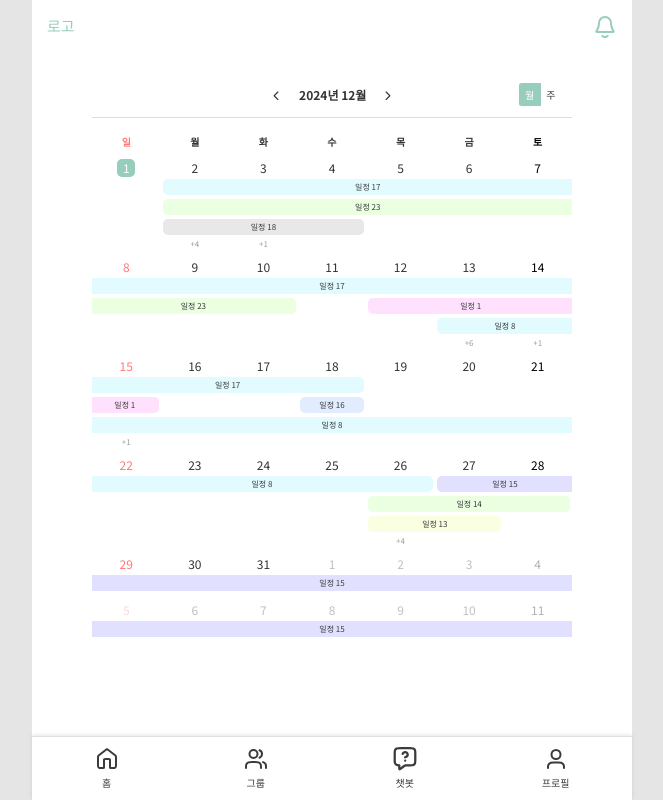
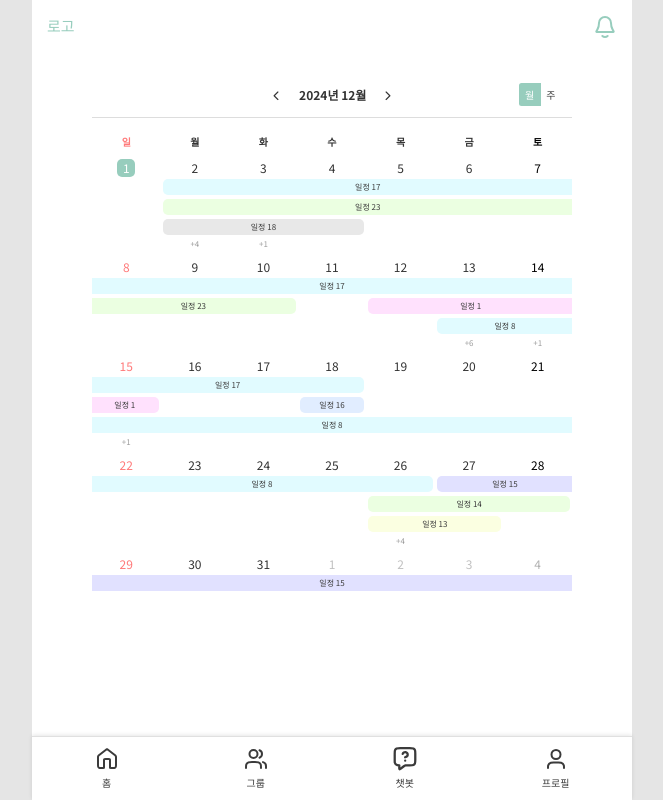
Before and after one commit to prgrms-web-devcourse-final-project/WEB1_1_ALL-I_FE, a React (Vite) app: page / in a window 1280 px wide. Shown: the whole page, without its empty margins (308-971 px from the left). Built offline with nearby package versions, Linux system fonts and the light colour scheme; a web font is replaced by a local one.

Commit message:
design: 달력 6줄 고정 레이아웃 제거
- 12월의 경우 1월 11일까지 달력에 표시되는 것 방지

```diff
--- a/src/components/common/Calendar/Calendar.style.ts
+++ b/src/components/common/Calendar/Calendar.style.ts
@@ -250,4 +250,27 @@ export const CalendarWrapper = styled.div`
       // border-radius: var(--border-radius-default);
     }
   }
+
+  .todo-dot {
+    width: 6px;
+    height: 6px;
+    background-color: var(--color-primary);
+    border-radius: 50%;
+    margin-left: 4px;
+    display: inline-block;
+  }
+
+  .todo-item {
+    font-size: 0.9em;
+    margin: 2px 0;
+  }
+
+  .todo-time {
+    margin-right: 8px;
+    color: var(--color-gray-600);
+  }
+
+  .todo-title {
+    font-weight: 500;
+  }
 `;
--- a/src/components/common/Calendar/Calendar.tsx
+++ b/src/components/common/Calendar/Calendar.tsx
@@ -6,6 +6,7 @@ import interactionPlugin from "@fullcalendar/interaction";
 import * as Styled from "./Calendar.style";
 
 import { PERSONAL_EVENT_DATA } from "@/mocks/PERSONAL_EVENT_DATA";
+import { PERSONAL_TODO_DATA } from "@/mocks/PERSONAL_TODO_DATA";
 
 const CATEGORY_COLOR = {
   "1": "#ffe1fd",
@@ -50,6 +51,19 @@ function CalendarMonth() {
     return formattedEvent;
   });
 
+  // // 투두 데이터를 FullCalendar 이벤트 형식으로 변환
+  // const todoEvents = PERSONAL_TODO_DATA.map((todo) => ({
+  //   id: todo.personalTodoId,
+  //   title: todo.title,
+  //   start: todo.date,
+  //   backgroundColor:
+  //     CATEGORY_COLOR[todo.categoryId as keyof typeof CATEGORY_COLOR],
+  //   display: "list-item", // 주간 뷰에서 리스트 형태로 표시
+  //   extendedProps: {
+  //     isTodo: true, // 투두 아이템 구분을 위한 플래그
+  //   },
+  // }));
+
   // DateClickArg 타입 사용
   const handleDateClick = (arg: DateClickArg) => {
     console.log("날짜 클릭:", arg.date);
@@ -71,6 +85,7 @@ function CalendarMonth() {
             initialView="dayGridMonth"
             locale="ko"
             contentHeight="auto"
+            fixedWeekCount={false} // 고정된 6주 레이아웃 비활성화
             // 헤더 설정
             headerToolbar={{
               left: "", // 왼쪽 비움
@@ -83,7 +98,7 @@ function CalendarMonth() {
             }}
             dayHeaderFormat={{ weekday: "short" }} // 요일 표시 형식
             // 이벤트 데이터 및 표시 설정
-            events={events}
+            events={[...events]}
             weekends={true}
             eventDisplay="block"
             eventBackgroundColor="var(--color-primary)"
```
